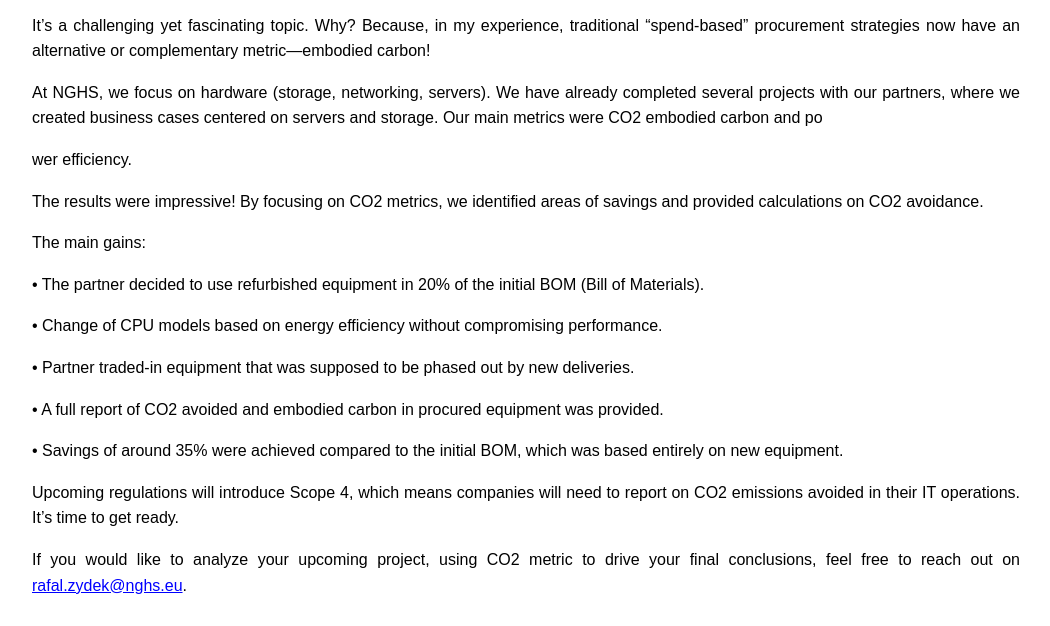
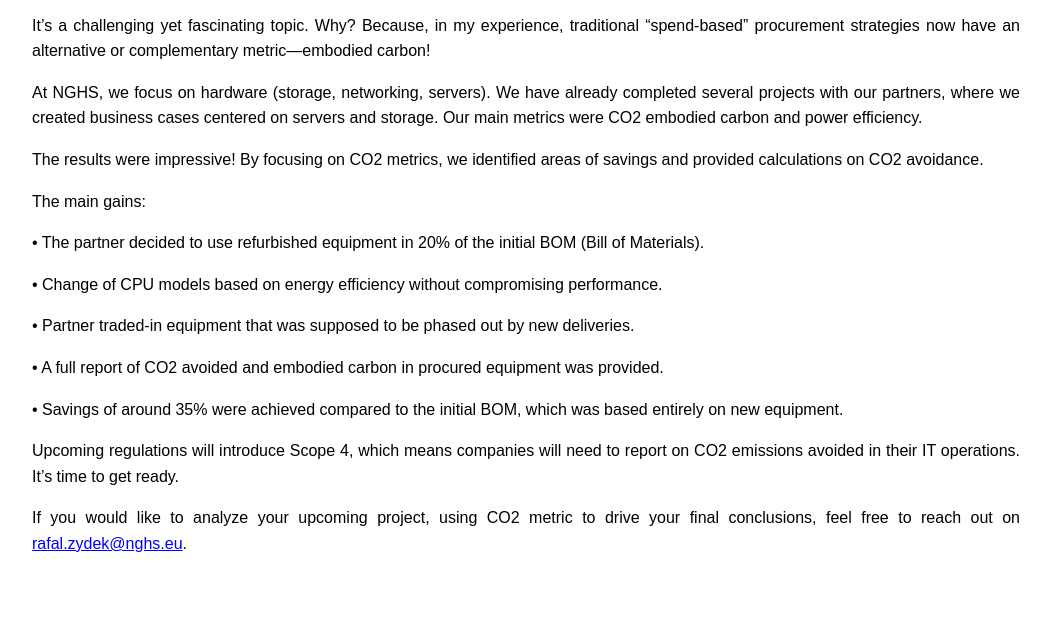
Before and after one commit to Mackowi/nhs, an Astro site: page /blog/en/02-09-2024-lm-lm-lm-lm-l in a window 1280 px wide. Shown: the part 869-1495 px from the top of the page, without its empty margins (114-1164 px from the left). Built offline with nearby package versions, Linux system fonts and the light colour scheme; Astro itself is replaced by a stand-in of ours.

Commit message:
Update Blog Entry “02-09-2024-lm-lm-lm-lm-l”

```diff
--- a/src/content/blog/02-09-2024-lm-lm-lm-lm-l.md
+++ b/src/content/blog/02-09-2024-lm-lm-lm-lm-l.md
@@ -11,9 +11,7 @@
 
 It’s a challenging yet fascinating topic. Why? Because, in my experience, traditional “spend-based” procurement strategies now have an alternative or complementary metric—embodied carbon!
 
-At NGHS, we focus on hardware (storage, networking, servers). We have already completed several projects with our partners, where we created business cases centered on servers and storage. Our main metrics were CO2 embodied carbon and po
-
-wer efficiency.
+At NGHS, we focus on hardware (storage, networking, servers). We have already completed several projects with our partners, where we created business cases centered on servers and storage. Our main metrics were CO2 embodied carbon and power efficiency.
 
 The results were impressive! By focusing on CO2 metrics, we identified areas of savings and provided calculations on CO2 avoidance.
 
```
